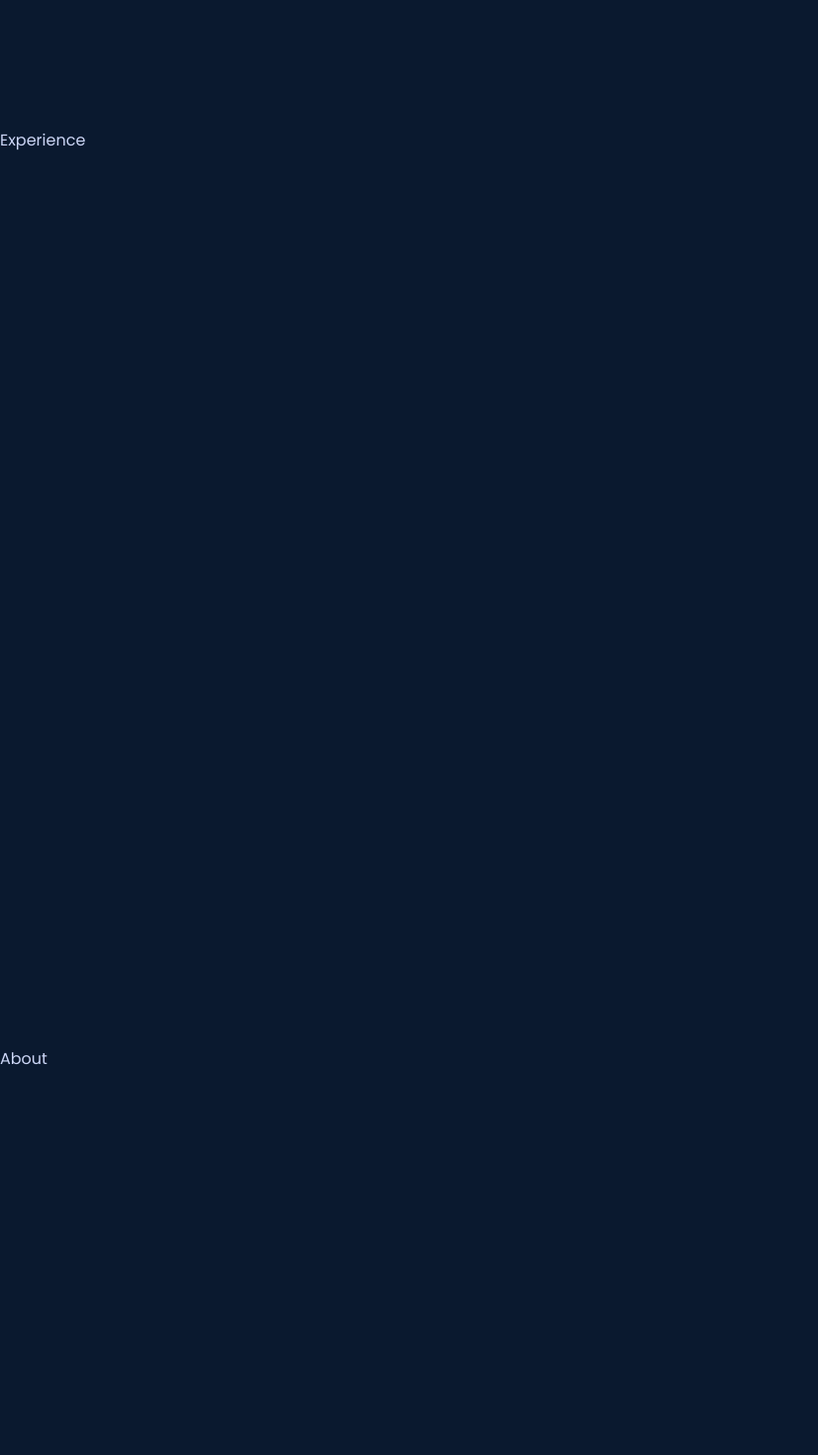
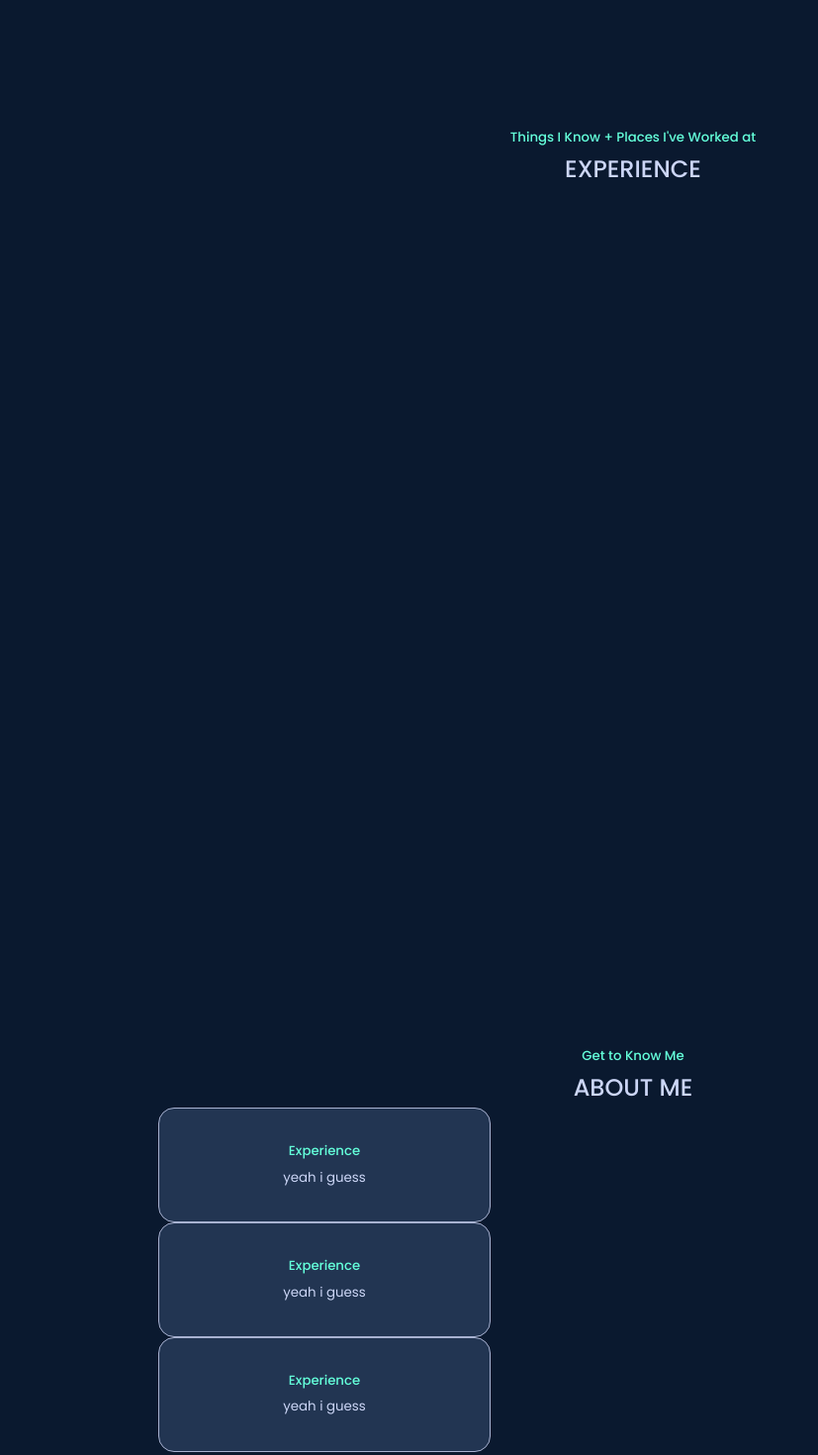
Before and after one commit to raghadasfour-02/personal-portfolio-2.0, a React (Create React App) app: page / in a window 1280 px wide. Shown: the part 800-2270 px from the top of the page at 99% size, without its empty margins (0-827 px from the left). Built offline with nearby package versions, Linux system fonts and the light colour scheme.

Commit message:
Customize 'Contact' Section

```diff
--- a/src/app.jsx
+++ b/src/app.jsx
@@ -4,6 +4,7 @@ import Nav from './components/nav/Nav'
 import Header from './components/header/Header'
 import Experience from './components/experience/Experience'
 import Contact from './components/contact/Contact'
+import Footer from './components/footer/Footer'
 
 const app = () => {
   return (
@@ -13,6 +14,7 @@ const app = () => {
         <Experience />
         <About />
         <Contact />
+        <Footer />
     </>
   )
 }
--- a/src/components/about/about.css
+++ b/src/components/about/about.css
@@ -0,0 +1,25 @@
+.about__container {
+    display: grid;
+    grid-template-columns: 35% 50%;
+    gap: 15%;
+}
+
+.about__cards {
+    display: grid;
+    grid-template-columns: repeat(3, 1fr);
+    gap: 1.5rem;
+}
+
+.about__card {
+    background: var(--color-primary-variant);
+    border: 1px solid var(--color-light-blue);
+    border-radius: 1rem;
+    padding: 2rem;
+    text-align: center;
+}
+
+.about__card:hover {
+    background: transparent;
+    border-color: var(--color-light-blue);
+    cursor: default;
+}
--- a/src/components/about/about.jsx
+++ b/src/components/about/about.jsx
@@ -3,7 +3,31 @@ import './about.css'
 
 const About = () => {
   return (
-    <section id = 'about'>About</section>
+    <section id = 'about'>
+      <h5>Get to Know Me</h5>
+      <h1>ABOUT ME</h1>
+      <div className="container about__container">
+
+        <div className="about__content">
+          <div className="about_cards">
+            <article className='about__card'>
+              <h5>Experience</h5>
+              <small>yeah i guess</small>
+            </article>
+
+            <article className='about__card'>
+              <h5>Experience</h5>
+              <small>yeah i guess</small>
+            </article>
+
+            <article className='about__card'>
+              <h5>Experience</h5>
+              <small>yeah i guess</small>
+            </article>
+          </div>
+        </div>
+      </div>
+    </section>
   )
 }
 
--- a/src/components/contact/contact.css
+++ b/src/components/contact/contact.css
@@ -0,0 +1,57 @@
+.container.container__container {
+    width: 58%;
+    display: grid;
+    grid-template-columns: 30% 58%;
+    gap: 12%;
+}
+
+.contact__options {
+    display: flex;
+    flex-direction: column;
+    gap: 1.2rem;
+}
+
+.contact__option {
+    background: var(--color-primary-variant);
+    padding: 1.2rem;
+    border-radius: 1.2rem;
+    text-align: center;
+    border: 1px solid transparent;
+    transition: var(--transition);
+}
+
+.contact__option:hover {
+    background: transparent;
+    border-color: var(--color-primary-variant);
+
+}
+
+.contact__option__icon {
+    font-size: 1.5rem;
+    margin-bottom: 0.5rem;
+}
+
+.contact__option a {
+    margin-top: 0.7rem;
+    display: inline-block;
+    font-size: 0.8rem;
+}
+
+/* CONTACT FORM */
+form {
+    display: flex;
+    flex-direction: column;
+    gap: 1.2rem;
+}
+
+input, textarea {
+    width: 100%;
+    padding: 1.5rem;
+    border-radius: 0.5rem;
+    background: transparent;
+    border: 2px solid var(--color-primary-variant);
+    resize: none;
+    color: var(--color-off-white);
+}
+
+/* MEDIA QUERIES */
--- a/src/components/contact/contact.jsx
+++ b/src/components/contact/contact.jsx
@@ -1,9 +1,50 @@
 import React from 'react'
 import './contact.css'
+import {MdOutlineEmail} from 'react-icons/md'
+import {RiMessengerLine} from 'react-icons/ri'
+import {AiFillPhone} from 'react-icons/ai'
 
 const Contact = () => {
   return (
-    <section id ='contact'>Contact</section>
+    <section id ='contact'>
+      <h5>Let's Chat!</h5>
+      <h1>CONTACT ME</h1>
+
+      <div className='container container__container'>
+        <div className='contact__options'>
+          <article className='contact__option'>
+            <MdOutlineEmail className='contact__option__icon'/>
+            <h4>Email</h4>
+            <h5>raghadasfour.74@gmail.com</h5>
+            <a href="mailto:raghadasfour.74@gmail.com" target="_blank">Send a message</a>
+          </article>
+
+          <article className='contact__option'>
+            <RiMessengerLine className='contact__option__icon'/>
+            <h4>Messenger</h4>
+            <h5>Raghad Asfour</h5>
+            <a href="https://www.facebook.com/profile.php?id=100008281800338" target="_blank">Send a message</a>
+          </article>
+
+          <article className='contact__option'>
+            <AiFillPhone className='contact__option__icon'/>
+            <h4>Phone Number</h4>
+            <h5>+1(647)809-9667</h5>
+          </article>
+
+          <form action="">
+            <input type="text" name="name" placeholder='Your Full Name' required />
+            <input type="email" name="name" placeholder="Your Email" required />
+            <textarea name="message" rows='7' placeholder="Your Message" required></textarea>
+            <button type='submit' className='btn btn-primary' >Send Message</button>
+          </form>
+        </div>
+
+        {/* END OF OPTIONS */}
+
+      </div>
+
+    </section>
   )
 }
 
--- a/src/components/experience/experience.jsx
+++ b/src/components/experience/experience.jsx
@@ -3,7 +3,21 @@ import './experience.css'
 
 const Experience = () => {
   return (
-    <section id = 'experience'>Experience</section>
+    <section id = 'experience'>
+      <h5>Things I Know + Places I've Worked at</h5>
+      <h1>EXPERIENCE</h1>
+
+      <div className="container experience__container">
+        <div className="experience__work">
+
+        </div>
+
+        <div className="experience__project">
+
+        </div>
+      </div>
+
+    </section>
   )
 }
 
--- a/src/components/footer/footer.jsx
+++ b/src/components/footer/footer.jsx
@@ -3,7 +3,8 @@ import './footer.css'
 
 const Footer = () => {
   return (
-    <section id = 'footer'>Footer</section>
+    <section id = 'footer'>
+    </section>
   )
 }
 
--- a/src/components/nav/nav.css
+++ b/src/components/nav/nav.css
@@ -5,7 +5,7 @@ nav {
     padding: 0.7rem 1.7rem;
     z-index: 2;
     position: fixed;
-    left: 50%;
+    left: 40%;
     transition: transformX(-50%);
     bottom: 2rem;
     display: flex;
--- a/src/components/nav/nav.jsx
+++ b/src/components/nav/nav.jsx
@@ -11,8 +11,8 @@ const Nav = () => {
   return (
     <nav>
       <a href='#' onClick={() => setActiveNav('#')} className={activeNav === '#' ? 'active' : ''}><AiOutlineHome/></a>
+      <a href='#experience' onClick={() => setActiveNav('#experience')} className={activeNav === '#experience' ? 'active' : ''}><BiBook/></a>
       <a href='#about' onClick={() => setActiveNav('#about')} className={activeNav === '#about' ? 'active' : ''}><AiOutlineUser/></a>
-      <a href='#experience' onClick={() => setActiveNav('#experience')} className={activeNav === '#experience' ? 'active' : ''}><BiBook/></a>
       <a href='#contact' onClick={() => setActiveNav('#contact')} className={activeNav === '#contact' ? 'active' : ''}><BiMessageSquareDetail/></a>
     </nav>
   )
--- a/src/index.css
+++ b/src/index.css
@@ -14,7 +14,7 @@
     --color-bg: #0a192f;
     --color-bg-variant: #0a192f;
     --color-primary: #4db5ff;
-    --color-primary-variant: rgba(77, 181, 255, 0.8);
+    --color-primary-variant: #223552;
     --color-off-white: #CCD6F6;
     --color-light-blue: #a8b2d1;
     --color-neon-green: #64ffda;
@@ -53,6 +53,7 @@ h1, h2, h3, h4, h5 {
 
 h1 {
     font-size: 2.5 rem;
+    text-align: center;
 }
 
 h5 {
```
